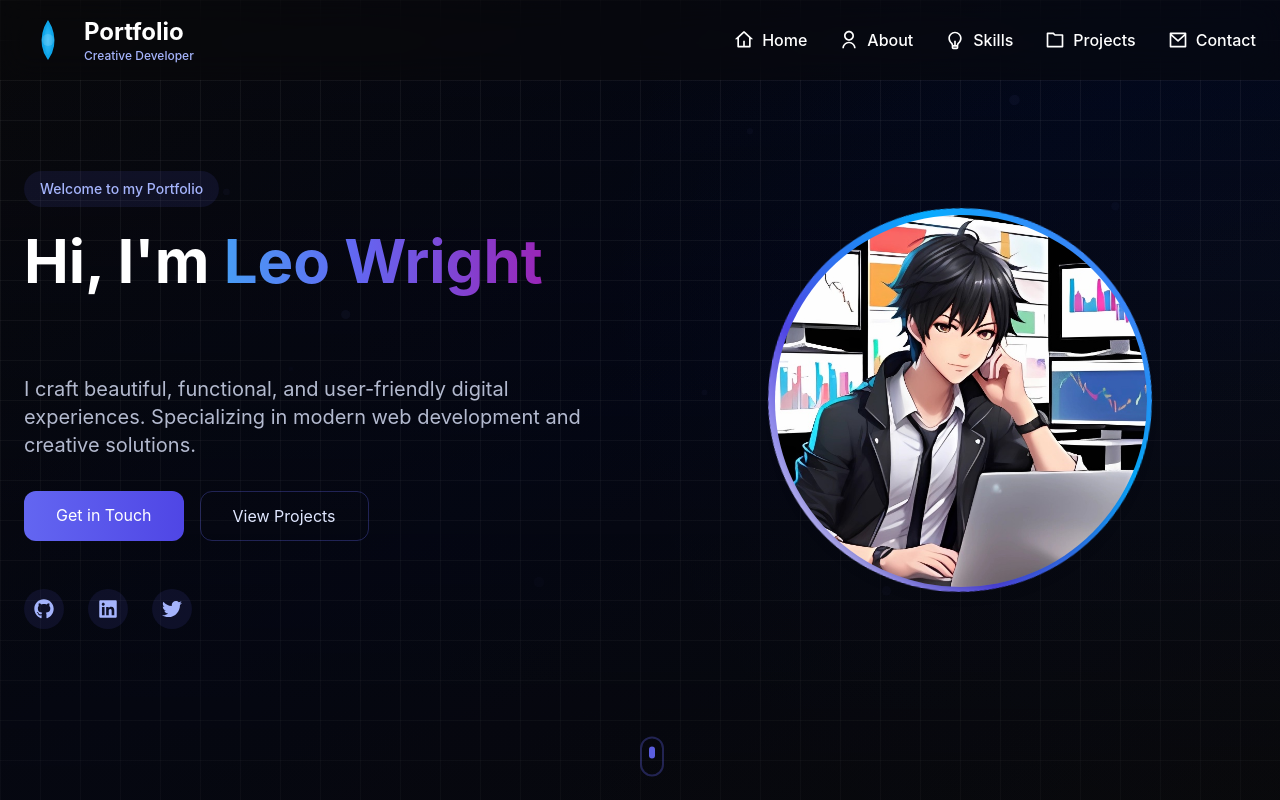
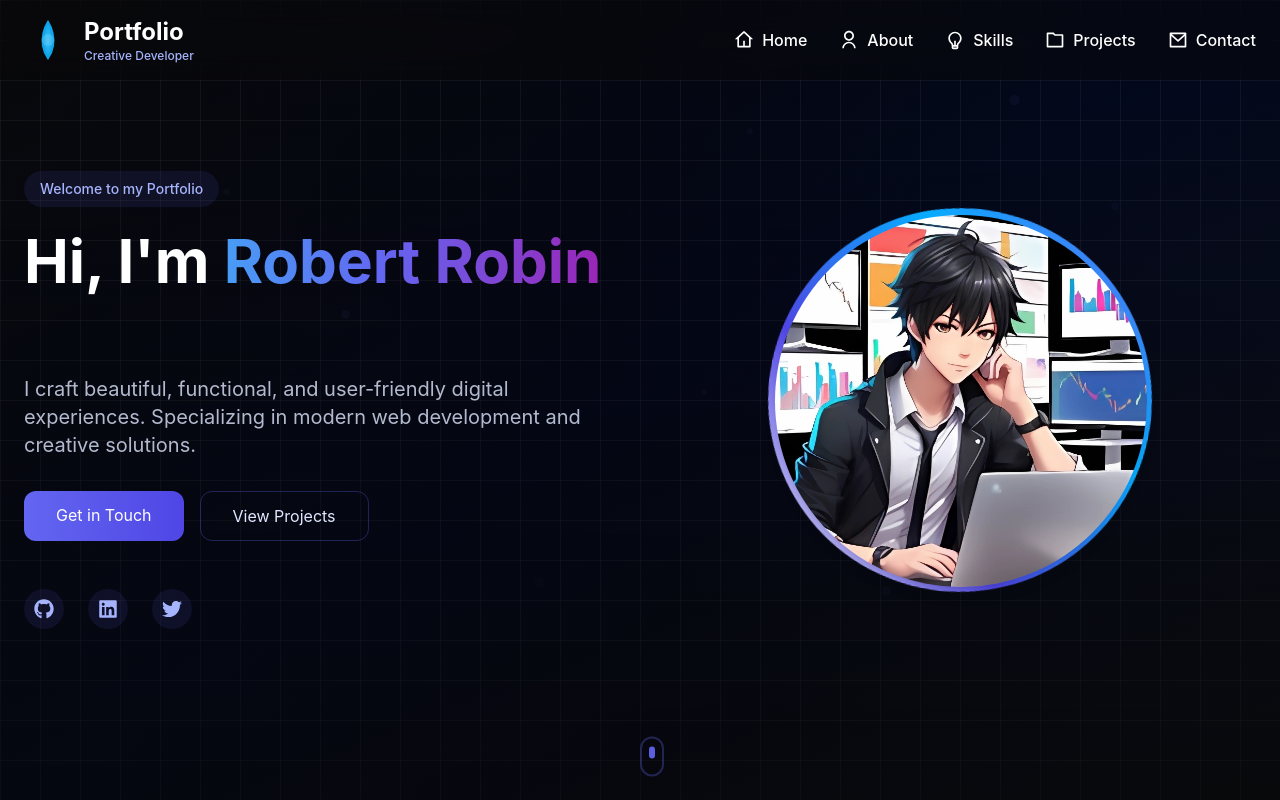
Before and after one commit to leo961011/portfolio, a React (Create React App) app: page / in a window 1280 px wide. Shown: the top 800 px of the page. Built offline with nearby package versions, Linux system fonts and the light colour scheme.

Commit message:
changed name

```diff
--- a/src/components/Hero.js
+++ b/src/components/Hero.js
@@ -126,7 +126,7 @@ const Hero = () => {
               variants={textVariants}
               className="text-4xl md:text-5xl lg:text-6xl font-bold text-white mb-6"
             >
-              Hi, I'm <span className="animated-gradient">Leo Wright</span>
+              Hi, I'm <span className="animated-gradient">Robert Robin</span>
               <br />
               <Typewriter
                 words={[
```
